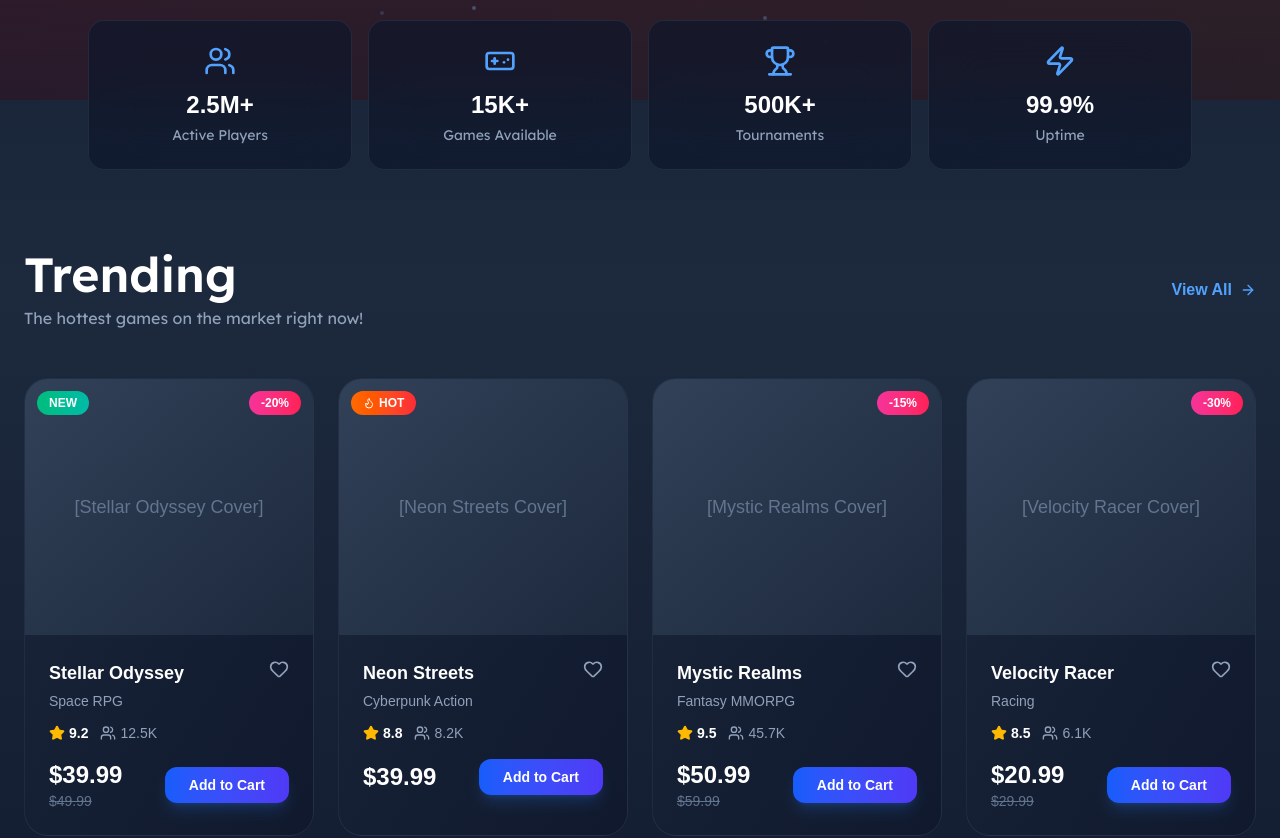
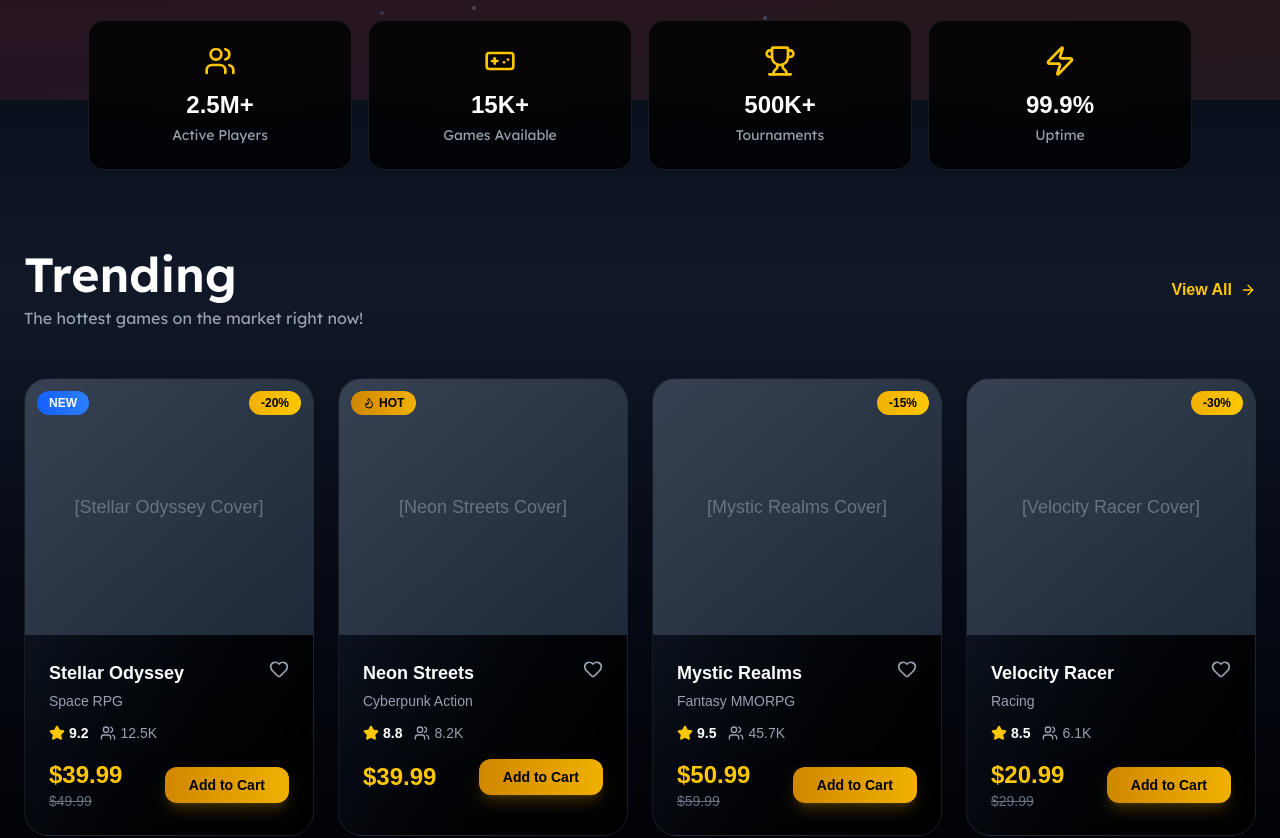
Before and after one commit to Erikvanauger/ecommerce, a Next.js app: page / in a window 1280 px wide. Shown: the part 700-1538 px from the top of the page. Built offline with nearby package versions, Linux system fonts and the light colour scheme; a web font is replaced by a local one.

Commit message:
Alternate colors

```diff
--- a/src/app/page.tsx
+++ b/src/app/page.tsx
@@ -15,7 +15,7 @@ export default function Home() {
   ];
 
   return (
-    <div className="min-h-screen bg-gradient-to-b from-slate-900 via-slate-800 to-slate-900">
+    <div className="min-h-screen bg-gradient-to-b from-black via-gray-900 to-black">
       <Navbar/>
       <Hero/>
 
@@ -29,25 +29,25 @@ export default function Home() {
               { icon: Trophy, value: '500K+', label: 'Tournaments' },
               { icon: Zap, value: '99.9%', label: 'Uptime' }
             ].map((stat, index) => (
-              <div key={index} className="bg-slate-900/70 backdrop-blur-xl border border-slate-600/30 hover:border-blue-400/50 rounded-xl sm:rounded-2xl p-4 sm:p-6 text-center transition-all duration-300 hover:bg-slate-800/70">
-                <stat.icon className="h-6 w-6 sm:h-8 sm:w-8 text-blue-400 mx-auto mb-2 sm:mb-3" />
+              <div key={index} className="bg-black/80 backdrop-blur-xl border border-gray-600/30 hover:border-yellow-500/50 rounded-xl sm:rounded-2xl p-4 sm:p-6 text-center transition-all duration-300 hover:bg-gray-900/70">
+                <stat.icon className="h-6 w-6 sm:h-8 sm:w-8 text-yellow-400 mx-auto mb-2 sm:mb-3" />
                 <div className="text-lg sm:text-2xl font-bold text-white mb-1">{stat.value}</div>
-                <div className="text-xs sm:text-sm text-slate-400" style={{fontFamily: "var(--font-Lexend)"}}>{stat.label}</div>
+                <div className="text-xs sm:text-sm text-gray-400" style={{fontFamily: "var(--font-Lexend)"}}>{stat.label}</div>
               </div>
             ))}
           </div>
         </div>
       </div>
 
-      {/* Trending games */}
+      {/* Trending */}
       <section className="py-12 sm:py-16 lg:py-20 px-4 sm:px-6">
         <div className="max-w-7xl mx-auto">
           <div className="flex flex-col sm:flex-row sm:items-center sm:justify-between mb-8 sm:mb-12 space-y-4 sm:space-y-0">
             <div style={{fontFamily: "var(--font-Lexend)"}}>
               <h2 className="text-2xl sm:text-3xl lg:text-5xl font-semibold text-white mb-2" >Trending</h2>
-              <p className="text-sm sm:text-base text-slate-400">The hottest games on the market right now!</p>
+              <p className="text-sm sm:text-base text-gray-400">The hottest games on the market right now!</p>
             </div>
-            <button className="flex items-center text-blue-400 hover:text-blue-300 font-semibold text-sm sm:text-base self-start sm:self-auto transition-colors">
+            <button className="flex items-center text-yellow-400 hover:text-yellow-300 font-semibold text-sm sm:text-base self-start sm:self-auto transition-colors">
               View All <ArrowRight className="ml-2 h-4 w-4" />
             </button>
           </div>
@@ -59,46 +59,47 @@ export default function Home() {
                 key={game.id}
                 /* onMouseEnter={() => setHoveredGame(game.id)} */
                 onMouseLeave={() => setHoveredGame(null)}
-                className="group relative bg-gradient-to-br from-slate-800/80 to-slate-900/80 backdrop-blur-xl border border-slate-600/30 rounded-2xl sm:rounded-3xl overflow-hidden hover:border-blue-400/50 transition-all duration-500 hover:scale-105 hover:shadow-xl hover:shadow-blue-500/10"
+                className="group relative bg-gradient-to-br from-gray-800/80 to-black/80 backdrop-blur-xl border border-gray-600/30 rounded-2xl sm:rounded-3xl overflow-hidden hover:border-yellow-400/50 transition-all duration-500 hover:scale-105 hover:shadow-xl hover:shadow-yellow-500/10"
               >
                 {/* Game Cover */}
-                <div className="relative h-48 sm:h-56 lg:h-64 bg-gradient-to-br from-slate-700 to-slate-800 flex items-center justify-center overflow-hidden">
+                <div className="relative h-48 sm:h-56 lg:h-64 bg-gradient-to-br from-gray-700 to-gray-800 flex items-center justify-center overflow-hidden">
                   {game.isNew && (
-                    <div className="absolute top-2 sm:top-3 left-2 sm:left-3 bg-gradient-to-r from-emerald-500 to-teal-500 text-white text-xs font-bold px-2 sm:px-3 py-1 rounded-full z-10">
+                    <div className="absolute top-2 sm:top-3 left-2 sm:left-3 bg-gradient-to-r from-blue-600 to-blue-500 text-white text-xs font-bold px-2 sm:px-3 py-1 rounded-full z-10">
                       NEW
                     </div>
                   )}
                   {game.isHot && (
-                    <div className="absolute top-2 sm:top-3 left-2 sm:left-3 bg-gradient-to-r from-orange-500 to-red-500 text-white text-xs font-bold px-2 sm:px-3 py-1 rounded-full z-10 flex items-center">
+                    <div className="absolute top-2 sm:top-3 left-2 sm:left-3 bg-gradient-to-r from-yellow-600 to-yellow-500 text-black text-xs font-bold px-2 sm:px-3 py-1 rounded-full z-10 flex items-center">
                       <Flame className="h-3 w-3 mr-1" /> HOT
                     </div>
                   )}
                   {game.discount > 0 && (
-                    <div className="absolute top-2 sm:top-3 right-2 sm:right-3 bg-gradient-to-r from-pink-500 to-rose-500 text-white text-xs font-bold px-2 sm:px-3 py-1 rounded-full z-10">
+                    <div className="absolute top-2 sm:top-3 right-2 sm:right-3 bg-gradient-to-r from-yellow-500 to-yellow-400 text-black text-xs font-bold px-2 sm:px-3 py-1 rounded-full z-10">
                       -{game.discount}%
                     </div>
                   )}
 
-                  <div className="text-slate-500 text-sm sm:text-lg font-medium text-center px-4">
+                  <div className="text-gray-500 text-sm sm:text-lg font-medium text-center px-4">
                     [{game.title} Cover]
                   </div>
 
-                  <div className={`absolute inset-0 bg-slate-900/80 flex items-center justify-center transition-all duration-300 ${
+                  <div className={`absolute inset-0 bg-black/80 flex items-center justify-center transition-all duration-300 ${
                     hoveredGame === game.id ? 'opacity-100' : 'opacity-0'
                   } hidden sm:flex`}>
-                    <button className="bg-slate-800/80 backdrop-blur p-3 sm:p-4 rounded-full hover:bg-slate-700/80 transition-colors border border-slate-600/50">
-                      <Play className="h-5 w-5 sm:h-6 sm:w-6 text-blue-300" />
+                    <button className="bg-gray-800/80 backdrop-blur p-3 sm:p-4 rounded-full hover:bg-gray-700/80 transition-colors border border-yellow-500/30 hover:border-yellow-400/50">
+                      <Play className="h-5 w-5 sm:h-6 sm:w-6 text-yellow-300" />
                     </button>
                   </div>
                 </div>
 
+                {/* Game Info */}
                 <div className="p-4 sm:p-6">
                   <div className="flex items-start justify-between mb-3">
                     <div className="min-w-0 flex-1">
                       <h3 className="text-base sm:text-lg font-bold text-white mb-1 truncate">{game.title}</h3>
-                      <p className="text-xs sm:text-sm text-slate-400">{game.genre}</p>
+                      <p className="text-xs sm:text-sm text-gray-400">{game.genre}</p>
                     </div>
-                    <button className="text-slate-400 hover:text-rose-400 transition-colors ml-2 flex-shrink-0">
+                    <button className="text-gray-400 hover:text-yellow-400 transition-colors ml-2 flex-shrink-0">
                       <Heart className="h-4 w-4 sm:h-5 sm:w-5" />
                     </button>
                   </div>
@@ -106,10 +107,10 @@ export default function Home() {
                   <div className="flex items-center justify-between mb-4">
                     <div className="flex items-center space-x-3">
                       <div className="flex items-center">
-                        <Star className="h-3 w-3 sm:h-4 sm:w-4 text-amber-400 fill-current" />
+                        <Star className="h-3 w-3 sm:h-4 sm:w-4 text-yellow-400 fill-current" />
                         <span className="text-white font-semibold ml-1 text-sm">{game.rating}</span>
                       </div>
-                      <div className="flex items-center text-slate-400">
+                      <div className="flex items-center text-gray-400">
                         <Users className="h-3 w-3 sm:h-4 sm:w-4 mr-1" />
                         <span className="text-xs sm:text-sm">{game.players}</span>
                       </div>
@@ -118,14 +119,14 @@ export default function Home() {
 
                   <div className="flex flex-col sm:flex-row sm:items-center sm:justify-between space-y-3 sm:space-y-0">
                     <div className="flex flex-col">
-                      <span className="text-xl sm:text-2xl font-bold text-white">
+                      <span className="text-xl sm:text-2xl font-bold text-yellow-400">
                         ${game.discount > 0 ? (game.price * (1 - game.discount / 100)).toFixed(2) : game.price}
                       </span>
                       {game.discount > 0 && (
-                        <span className="text-sm text-slate-500 line-through">${game.price}</span>
+                        <span className="text-sm text-gray-500 line-through">${game.price}</span>
                       )}
                     </div>
-                    <button className="w-full sm:w-auto bg-gradient-to-r from-blue-600 to-indigo-600 hover:from-blue-500 hover:to-indigo-500 text-white px-4 sm:px-6 py-2 rounded-lg sm:rounded-xl hover:scale-105 transition-all font-semibold text-sm shadow-lg shadow-blue-500/20">
+                    <button className="w-full sm:w-auto bg-gradient-to-r from-yellow-600 to-yellow-500 hover:from-yellow-500 hover:to-yellow-400 text-black px-4 sm:px-6 py-2 rounded-lg sm:rounded-xl hover:scale-105 transition-all font-bold text-sm shadow-lg shadow-yellow-500/20">
                       Add to Cart
                     </button>
                   </div>
@@ -135,7 +136,7 @@ export default function Home() {
           </div>
 
           <div className="flex justify-center mt-8 sm:hidden">
-            <button className="bg-gradient-to-r from-blue-600 to-indigo-600 hover:from-blue-500 hover:to-indigo-500 text-white px-8 py-3 rounded-xl font-semibold flex items-center shadow-lg shadow-blue-500/20">
+            <button className="bg-gradient-to-r from-yellow-600 to-yellow-500 hover:from-yellow-500 hover:to-yellow-400 text-black px-8 py-3 rounded-xl font-bold flex items-center shadow-lg shadow-yellow-500/20">
               View All Games <ArrowRight className="ml-2 h-4 w-4" />
             </button>
           </div>
```
